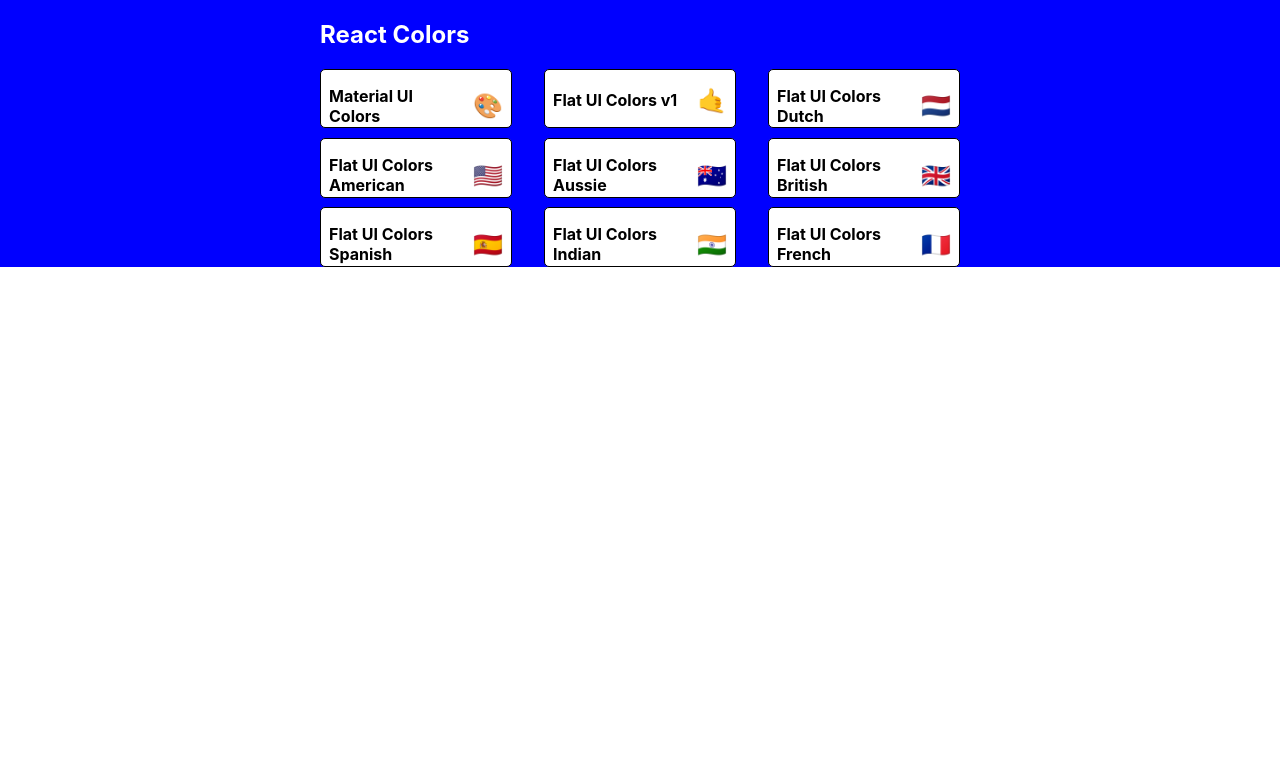
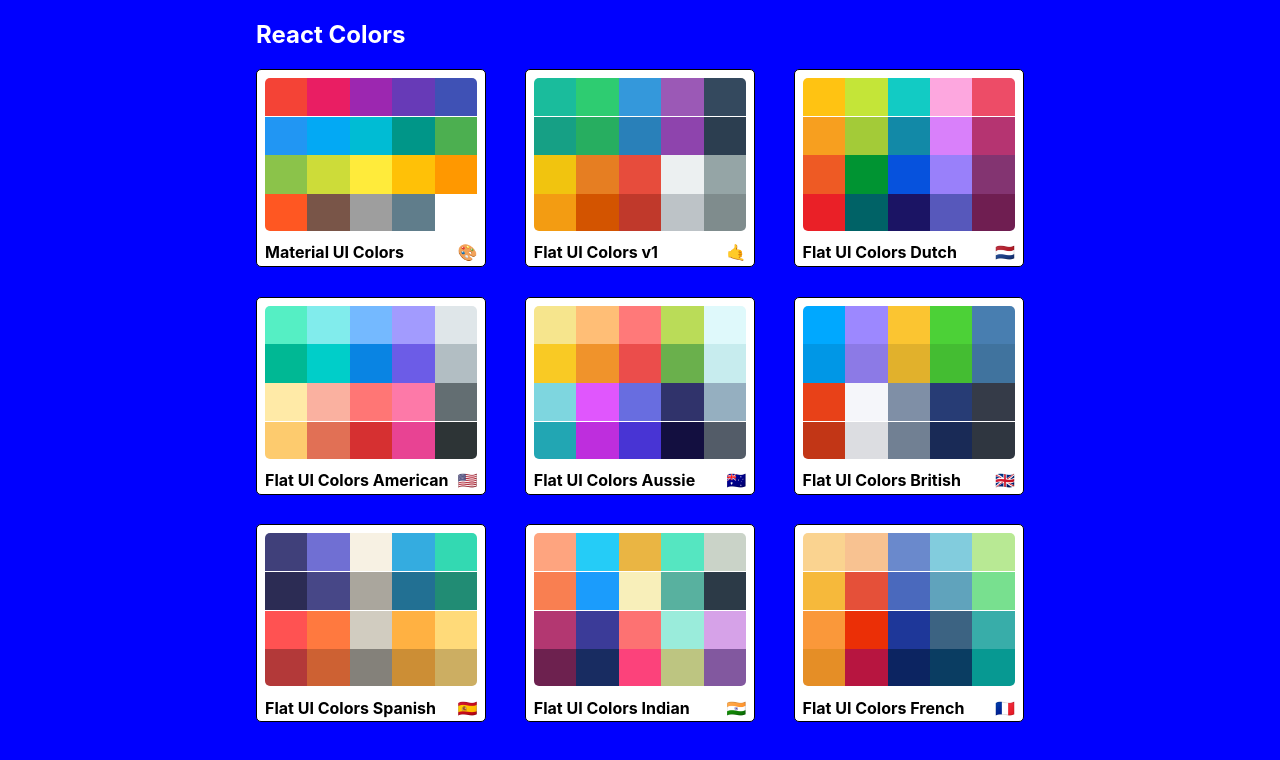
Before and after one commit to MarcuAdrian18/color-palettes-project, a React (Create React App) app: page / in a window 1280 px wide. Shown: the top 760 px of the page. Built offline with nearby package versions, Linux system fonts and the light colour scheme.

Commit message:
Finishing the MiniPalette styles

```diff
--- a/src/MiniPalette.js
+++ b/src/MiniPalette.js
@@ -1,5 +1,6 @@
 import React, { Component } from "react";
 import { withStyles } from "@mui/styles";
+import { colors } from "@mui/material";
 
 const styles = {
   root: {
@@ -9,13 +10,16 @@
     position: "relative",
     overflow: "hidden",
     border: "1px solid black",
-
+    height: "180px",
     "&:hover": {
       cursor: "pointer",
     },
   },
   colors: {
-    backgroundColor: "grey",
+    height: "85%",
+    width: "100%",
+    borderRadius: "5px",
+    overflow: "hidden",
   },
   title: {
     display: "flex",
@@ -23,21 +27,40 @@
     alignItems: "center",
     margin: "0",
     color: "black",
-    paddingTop: "0.5rem",
-    fontSize: "1rem",
+    padding: "0.5rem 0",
+    fontSize: "16px",
     position: "relative",
+    height: "15%",
   },
   emoji: {
     marginLeft: "0.5rem",
-    fontSize: "1.5rem",
+    fontSize: "1rem",
+  },
+  miniColor: {
+    height: "25%",
+    width: "20%",
+    display: "inline-block",
+    margin: "0 auto",
+    position: "relative",
+    marginBottom: "-3.5px",
   },
 };
 
 function MiniPalette(props) {
-  const { classes, paletteName, emoji } = props;
+  const { classes, paletteName, emoji, colors } = props;
+  const miniColorBoxes = colors.map((color) => (
+    <div
+      className={classes.miniColor}
+      style={{ backgroundColor: color.color }}
+      key={color.name}
+    ></div>
+  ));
   return (
     <div className={classes.root}>
-      <div className={classes.colors}></div>
+      <div className={classes.colors}>
+        {/* Mini color boxes */}
+        {miniColorBoxes}
+      </div>
       <h5 className={classes.title}>
         {paletteName} <span className={classes.emoji}>{emoji}</span>
       </h5>
--- a/src/PaletteList.js
+++ b/src/PaletteList.js
@@ -8,13 +8,13 @@
 const styles = {
   root: {
     backgroundColor: "blue",
-    height: "100%",
+    height: "100vh",
     display: "flex",
     alignItems: "flex-Start",
     justifyContent: "center",
   },
   container: {
-    width: "50%",
+    width: "60%",
     display: "flex",
     alignItems: "flex-start",
     justifyContent: "center",
```
